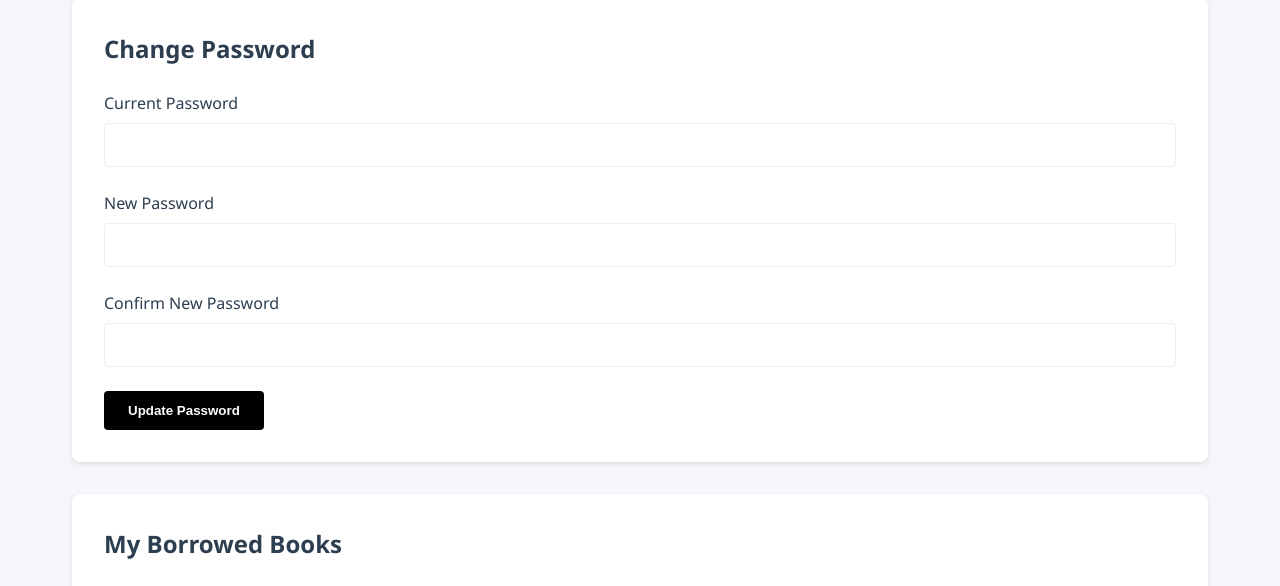
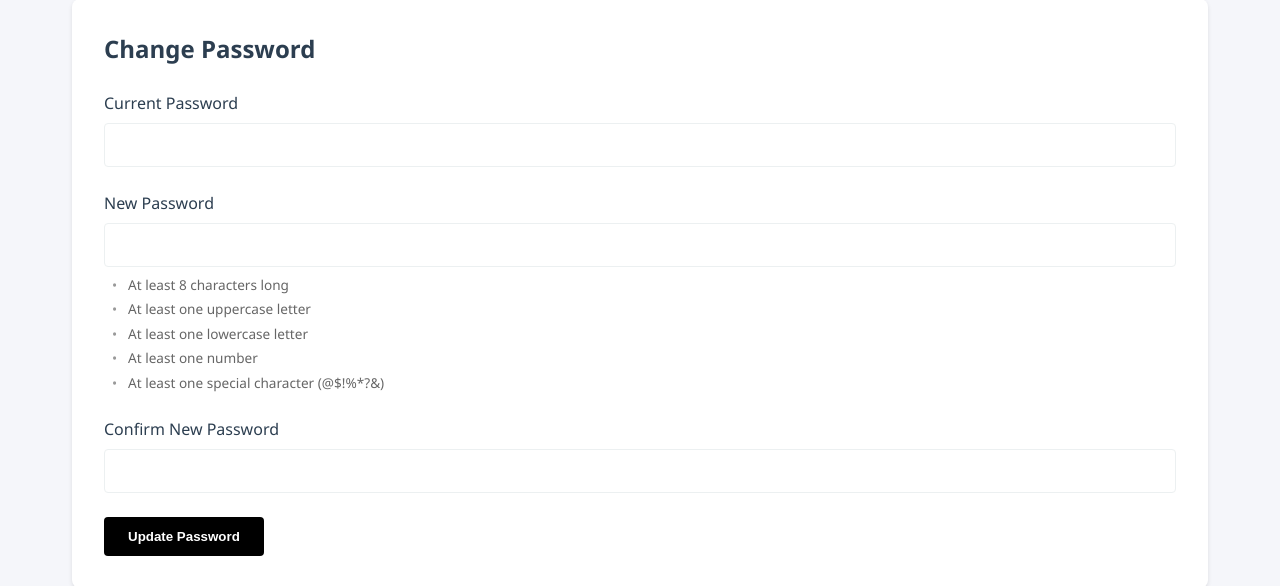
Before and after one commit to A-R-Martin/COSC360-Project, a PHP site: page /profile.html in a window 1280 px wide. Shown: the part 1023-1609 px from the top of the page. Run offline with PHP 8.4, Linux system fonts and the light colour scheme.

Commit message:
updated new password input sanatizing for login / profile page

```diff
--- a/profile.html
+++ b/profile.html
@@ -84,14 +84,19 @@
                             <label for="new-password">New Password</label>
                             <input type="password" id="new-password" name="new-password" required
                                    minlength="8"
-                                   pattern="^(?=.*[A-Za-z])(?=.*\d)[A-Za-z\d]{8,}$"
-                                   title="Password must be at least 8 characters long and include both letters and numbers">
+                                   pattern="^(?=.*[a-z])(?=.*[A-Z])(?=.*\d)(?=.*[@$!%*?&])[A-Za-z\d@$!%*?&]{8,}$"
+                                   title="Password must be at least 8 characters long and include uppercase, lowercase, number and special character">
+                            <ul class="password-requirements">
+                                <li>At least 8 characters long</li>
+                                <li>At least one uppercase letter</li>
+                                <li>At least one lowercase letter</li>
+                                <li>At least one number</li>
+                                <li>At least one special character (@$!%*?&)</li>
+                            </ul>
                         </div>
                         <div class="form-group">
                             <label for="confirm-password">Confirm New Password</label>
-                            <input type="password" id="confirm-password" name="confirm-password" required
-                                   minlength="8"
-                                   title="Please confirm your new password">
+                            <input type="password" id="confirm-password" name="confirm-password" required>
                         </div>
                         <div class="form-actions">
                             <button type="submit" class="btn-primary" id="change-password">Update Password</button>
--- a/scripts.js
+++ b/scripts.js
@@ -8,7 +8,7 @@ const VALIDATION_PATTERNS = {
 const VALIDATION_MESSAGES = {
     required: 'This field is required',
     email: 'Please enter a valid email address',
-    password: 'Password must be at least 8 characters long and include uppercase, lowercase, number and special character',
+    password: 'Password must be at least 8 characters long and include uppercase, lowercase, number and special character (@$!%*?&)',
     username: 'Username must be between 3-30 characters and can only contain letters, numbers, underscores and hyphens',
     passwordMatch: 'Passwords do not match',
 };
@@ -62,13 +62,15 @@ function validateField(input) {
                 break;
 
             case input.id === 'password' && input.form.id === 'signup-form':
+            case input.id === 'new-password':
                 if (!VALIDATION_PATTERNS.password.test(input.value)) {
                     input.setCustomValidity(VALIDATION_MESSAGES.password);
                 }
                 break;
 
             case input.id === 'confirm-password':
-                if (input.value !== input.form.querySelector('#password').value) {
+                const passwordField = input.form.querySelector('#password, #new-password');
+                if (passwordField && input.value !== passwordField.value) {
                     input.setCustomValidity(VALIDATION_MESSAGES.passwordMatch);
                 }
                 break;
@@ -249,6 +251,7 @@ document.addEventListener('DOMContentLoaded', () => {
     const memberCatalogContainer = document.getElementById('member-catalog-books-container');
     if (memberCatalogContainer) {
         renderBookCards(featuredBooks, 'member-catalog-books-container');
+    }
 
     // Initialize search functionality
     const searchInput = document.querySelector('.search-input');
--- a/styles.css
+++ b/styles.css
@@ -685,3 +685,24 @@ textarea:focus {
     max-width: 1200px;
     margin: 0 auto;
 }
+
+.password-requirements {
+    list-style: none;
+    padding-left: 0;
+    margin-top: 0.5rem;
+    font-size: 0.85rem;
+    color: #666;
+}
+
+.password-requirements li {
+    margin: 0.25rem 0;
+    padding-left: 1.5rem;
+    position: relative;
+}
+
+.password-requirements li:before {
+    content: "•";
+    position: absolute;
+    left: 0.5rem;
+    color: #999;
+}
```
Also changed, not shown: signup.html (+7 -0 lines).
